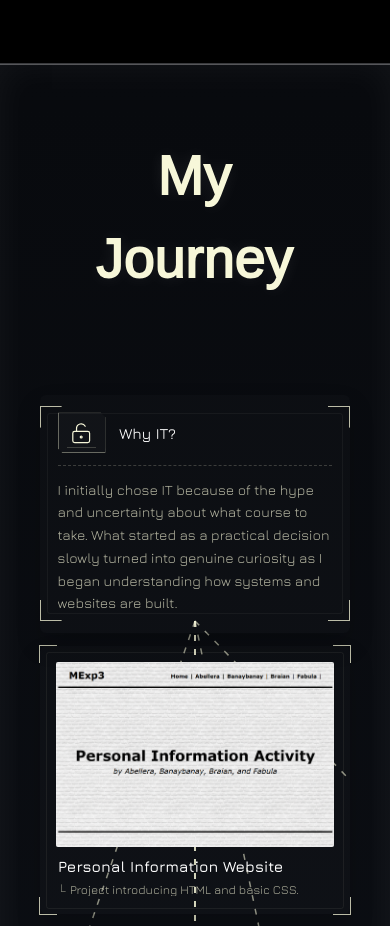
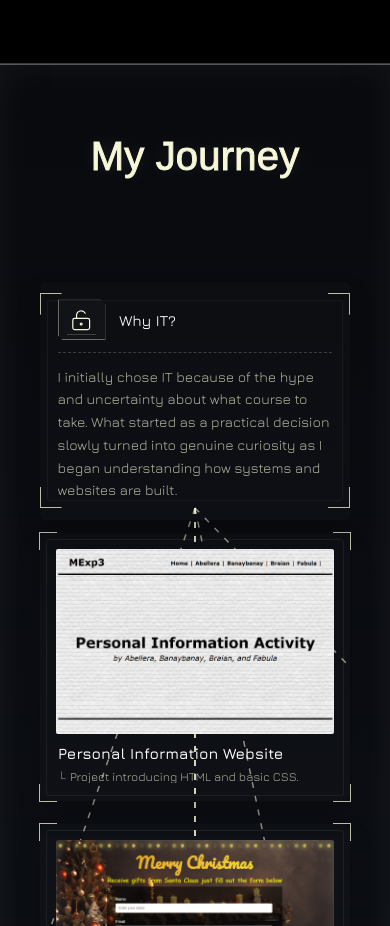
Before and after one commit to soooohhhhjj/sohj-portfolio, a React (Vite) app in the folder client/: page / in a window 390 px wide. Shown: the part 1240-2166 px from the top of the page. Built offline with nearby package versions, Linux system fonts and the light colour scheme; a web font is replaced by a local one.

Commit message:
style: adjust journey title stroke on small screens

```diff
--- a/client/src/features/homepage/components/Journey/CSS/Journey.css
+++ b/client/src/features/homepage/components/Journey/CSS/Journey.css
@@ -98,6 +98,22 @@
     margin-top: 30px;
     -webkit-text-stroke: 2px;
     letter-spacing: .2px;
+  }
+
+  @media (max-width: 639px) {
+    .journey-map__title {
+      font-size: 40px;
+      -webkit-text-stroke: 1px;
+      margin-top: 22px;
+    }
+  }
+  /* Journey Title styling for sm scren layout */
+  @media (min-width: 640px) and (max-width: 767px) {
+    .journey-map__title {
+      font-size: 47px;
+      -webkit-text-stroke: 1px;
+      margin-top: 26px;
+    }
   }
 
   .journey-showcase {
```
